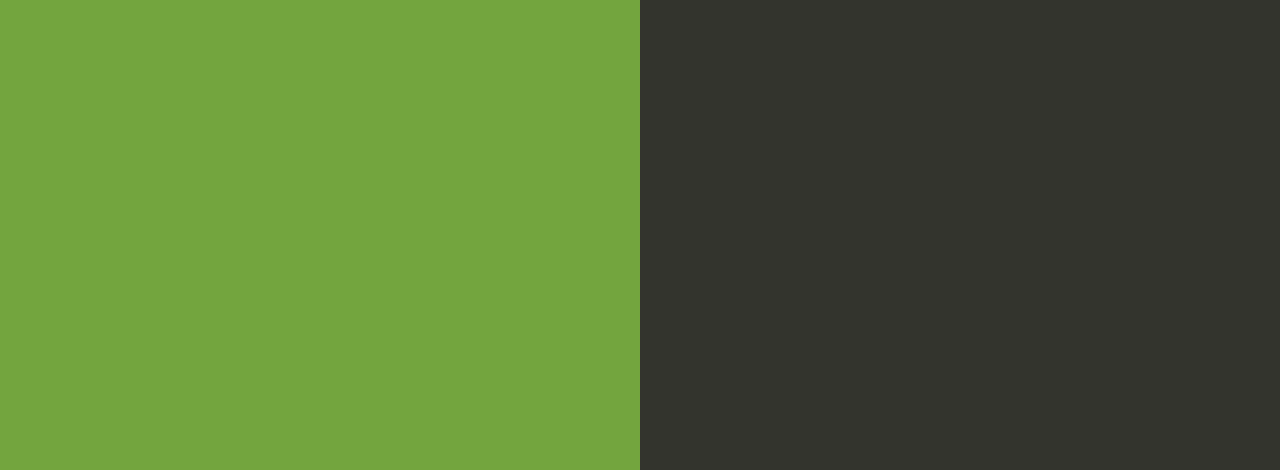
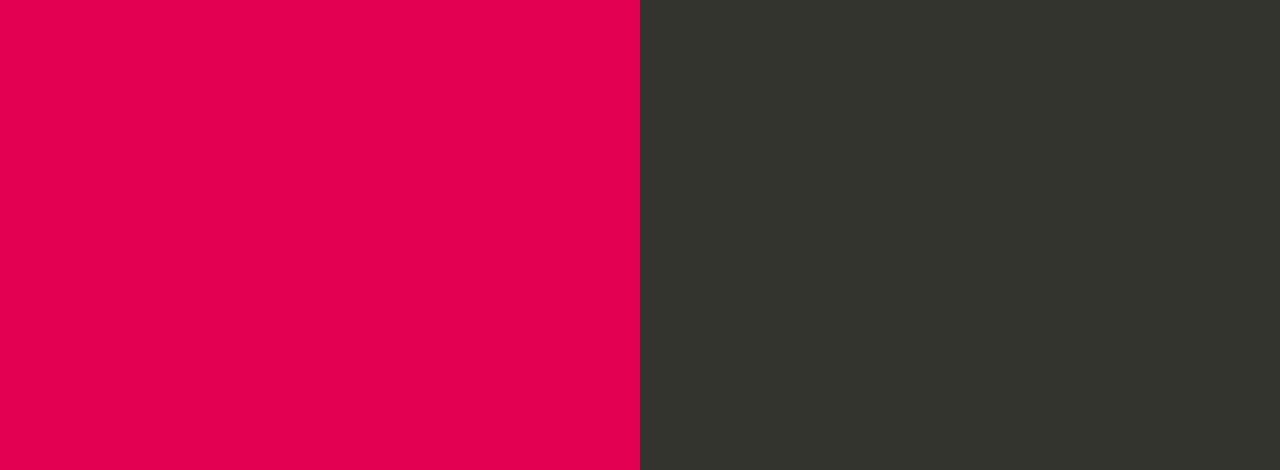
Before and after one commit to alejandrorizo75/ASN-lab-aws-ci-cd, a website: page index.html in a window 1280 px wide. Shown: the part 330-800 px from the top of the page. Drawn offline with Linux system fonts and the light colour scheme.

Commit message:
Update index.html

```diff
--- a/index.html
+++ b/index.html
@@ -35,7 +35,7 @@
 
         text-align: right;
         padding-top: 11em;
-        background-color: #73A53E;
+        background-color: #E30052;
 
       }
       .textColumn p {
```
